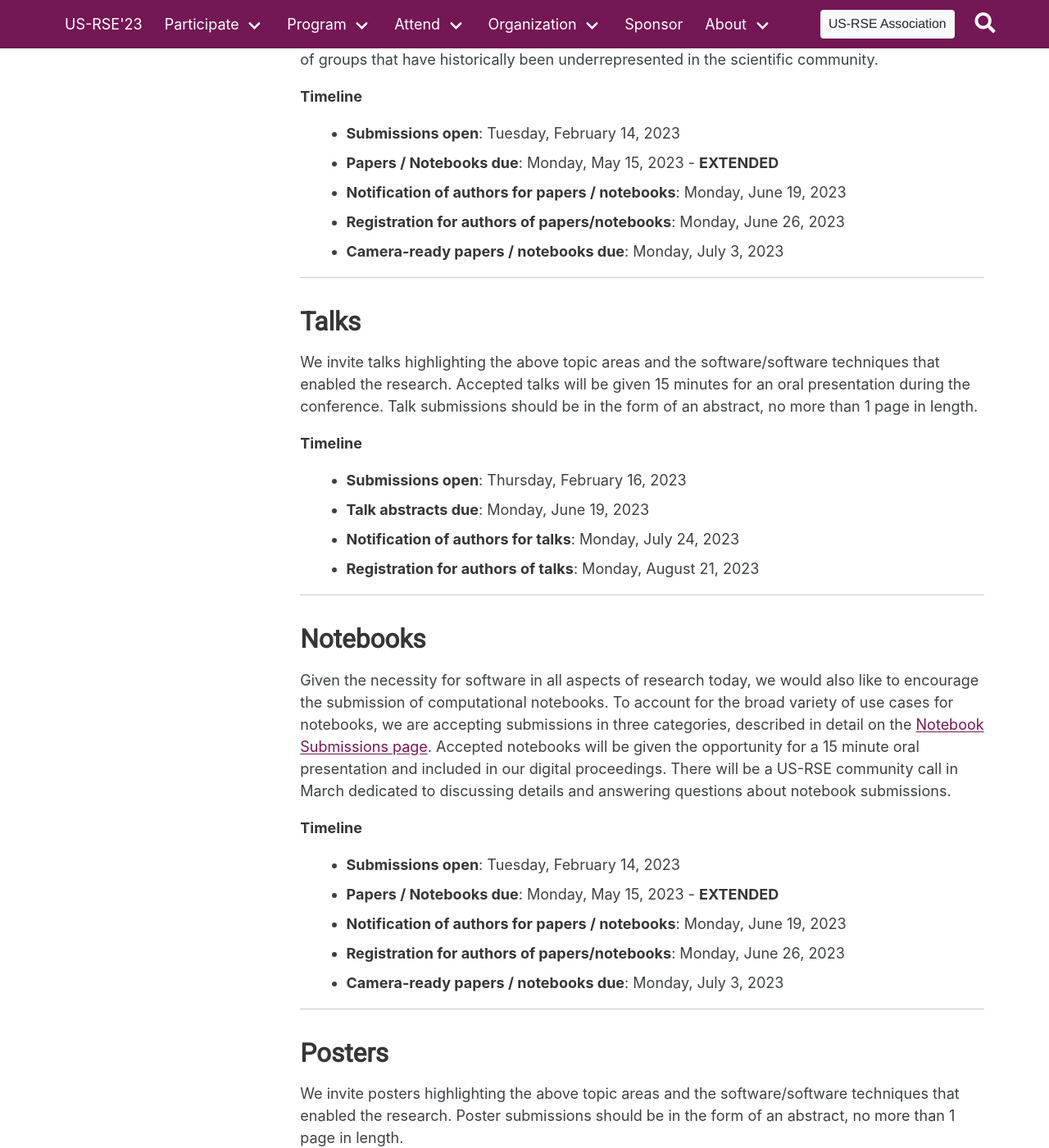
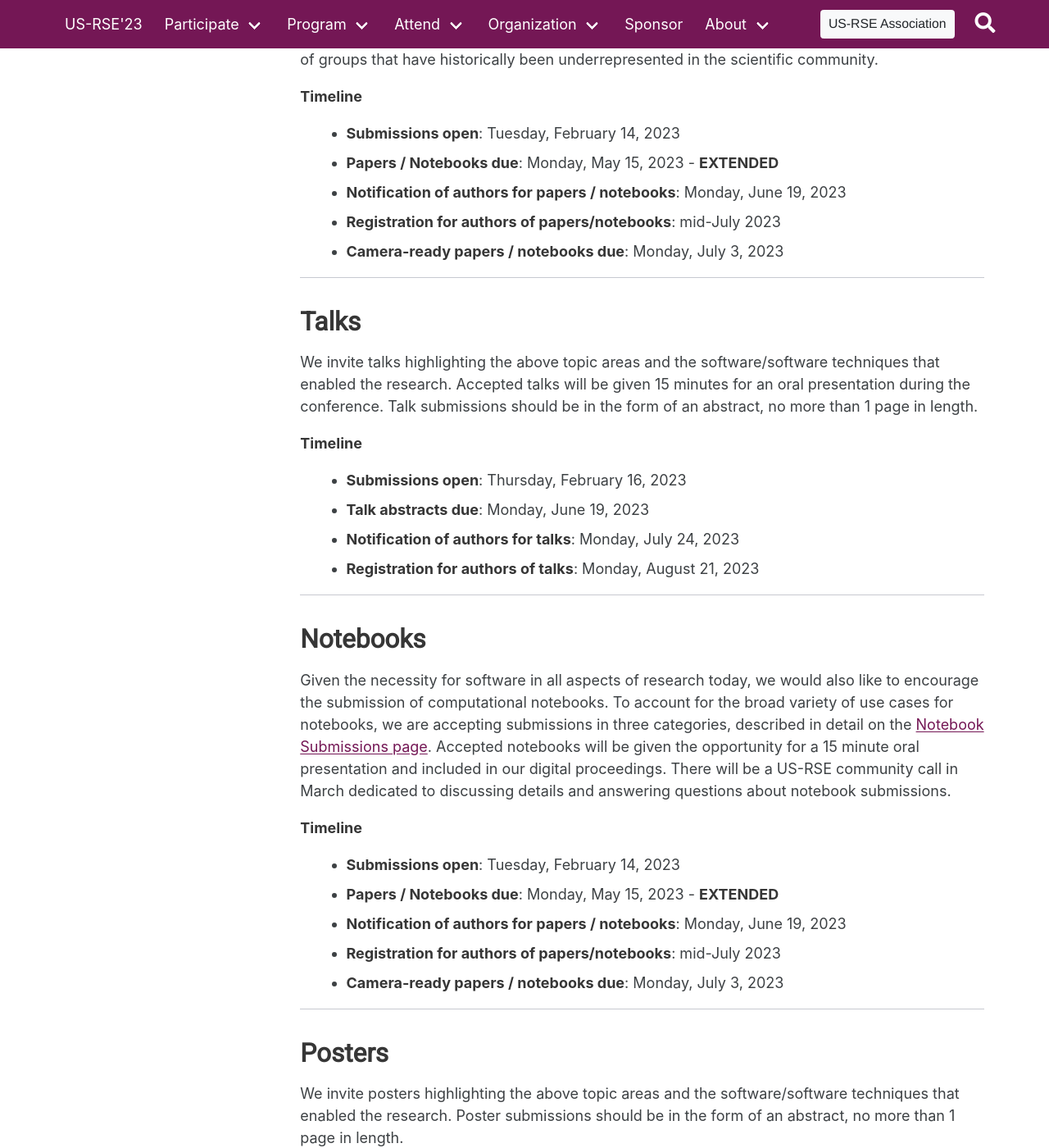
Before and after one commit to USRSE/usrse23, a Jekyll site: the page built from pages/participate/participate.md, in a window 1280 px wide and 1400 px high, scrolled down 1625 px. Shown: the whole window at 82% size. Built offline with Jekyll 4.4.1, drawn with Linux system fonts in a browser that asks for light colours; a style sheet for code colours, icons or effects is not loaded; some of the changed text lies outside the part shown.

Commit message:
Change registration to a vague time

```diff
--- a/pages/participate/participate.md
+++ b/pages/participate/participate.md
@@ -74,7 +74,7 @@ the scientific community.
 - **Submissions open**: Tuesday, February 14, 2023
 - **Papers / Notebooks due**: Monday, May 15, 2023 - **EXTENDED**
 - **Notification of authors for papers / notebooks**: Monday, June 19, 2023
-- **Registration for authors of papers/notebooks**: Monday, June 26, 2023
+- **Registration for authors of papers/notebooks**: mid-July 2023
 - **Camera-ready papers / notebooks due**: Monday, July 3, 2023
 
 ------
@@ -111,7 +111,7 @@ about notebook submissions.
 - **Submissions open**: Tuesday, February 14, 2023
 - **Papers / Notebooks due**: Monday, May 15, 2023 - **EXTENDED**
 - **Notification of authors for papers / notebooks**: Monday, June 19, 2023
-- **Registration for authors of papers/notebooks**: Monday, June 26, 2023
+- **Registration for authors of papers/notebooks**: mid-July 2023
 - **Camera-ready papers / notebooks due**: Monday, July 3, 2023
 
 ------
@@ -144,7 +144,7 @@ events that will run in parallel tracks.  Submissions should adhere to the
 - **Submissions open**: Tuesday, February 14, 2023
 - **Workshops, Tutorials, and BoF submissions due**: Tuesday, April 11, 2023
 - **Notification of authors for workshops, tutorials, and BoFs**: Wednesday, May 3, 2023
-- **Registration for authors of workshops, tutorials, and BoFs**: Monday, June 26, 2023
+- **Registration for authors of workshops, tutorials, and BoFs**: mid-July 2023
 
 ------
 
@@ -160,4 +160,4 @@ to Friday, October 13th. Submissions should adhere to the
 - **Submissions open**: Tuesday, February 14, 2023
 - **Workshops, Tutorials, and BoF submissions due**: Tuesday, April 11, 2023
 - **Notification of authors for workshops, tutorials, and BoFs**: Wednesday, May 3, 2023
-- **Registration for authors of workshops, tutorials, and BoFs**: Monday, June 26, 2023
+- **Registration for authors of workshops, tutorials, and BoFs**: mid-July 2023
```
Also changed, not shown: pages/about/dates.md (+1 -1 lines).
